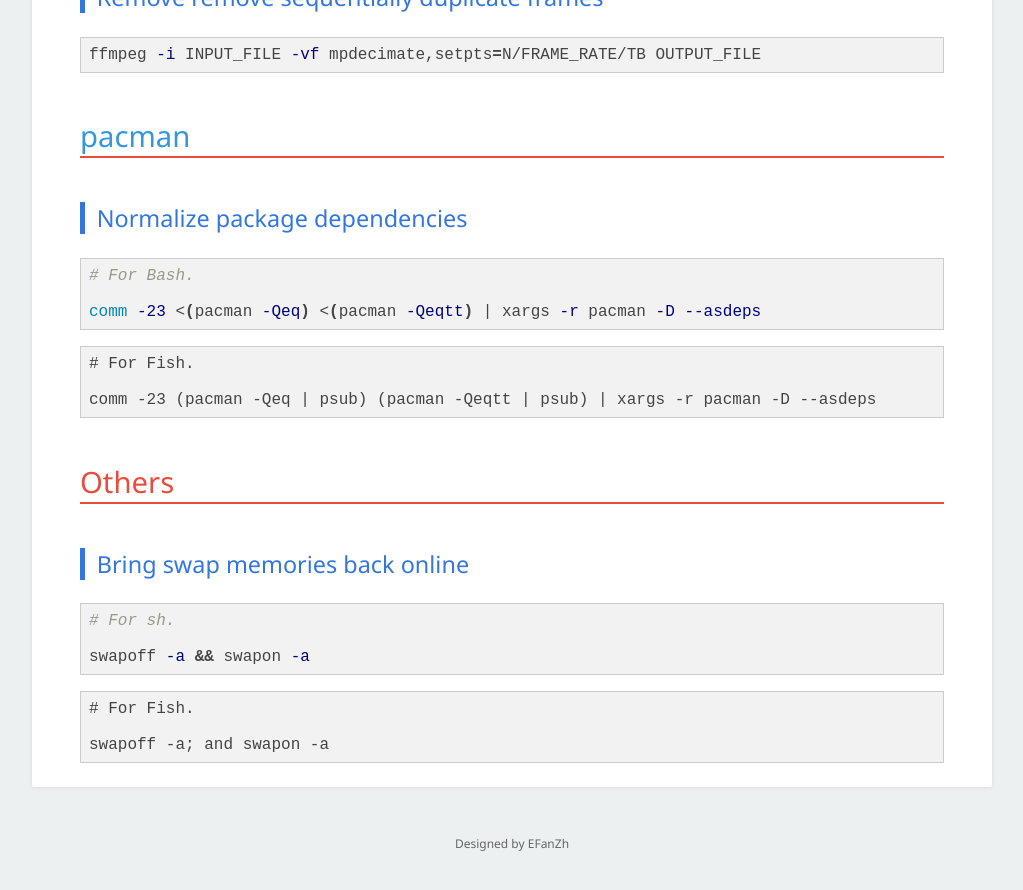
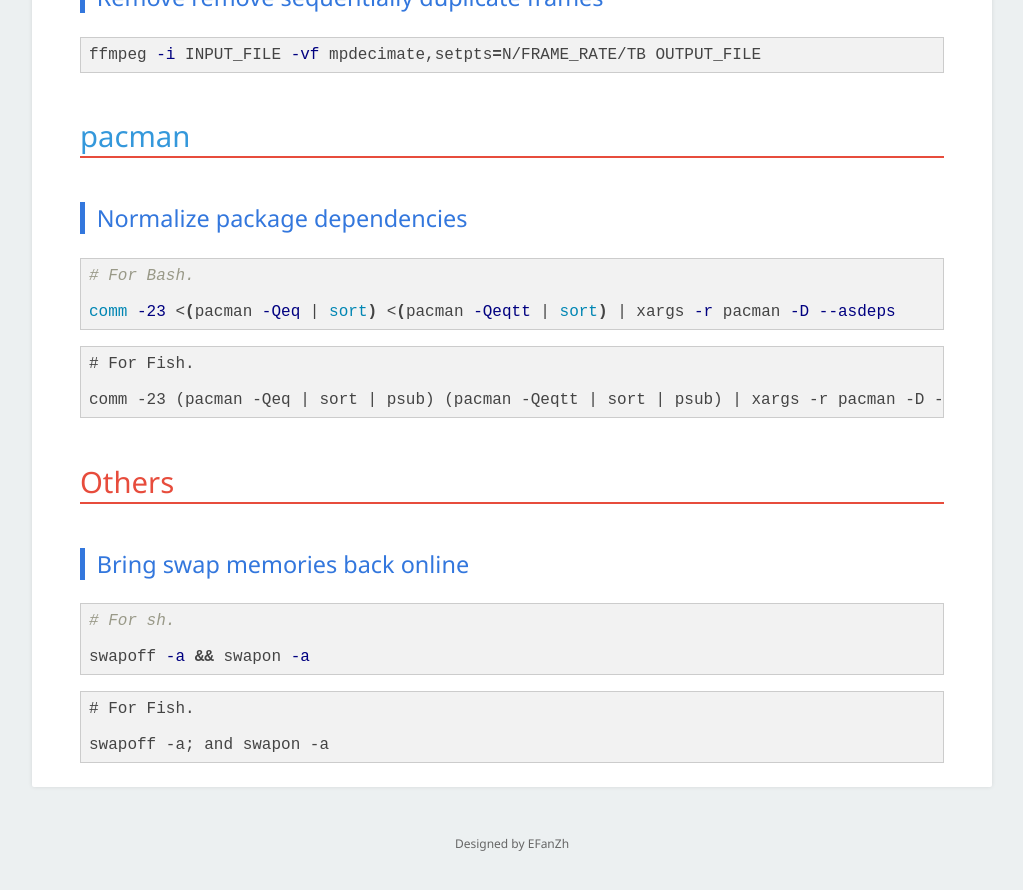
Before and after one commit to EFanZh/efanzh.github.io, a Jekyll site: the page built from _posts/2017-08-13-some-useful-commands.md, in a window 1280 px wide and 900 px high, scrolled down 689 px. Shown: the top 890 px of the window, without its empty margins (128-1151 px from the left). Built offline with Jekyll 4.4.1, drawn with Linux system fonts in a browser that asks for light colours.

Commit message:
Update 2017-08-13-some-useful-commands.md

````diff
--- a/_posts/2017-08-13-some-useful-commands.md
+++ b/_posts/2017-08-13-some-useful-commands.md
@@ -32,13 +32,13 @@
 ```bash
 # For Bash.
 
-comm -23 <(pacman -Qeq) <(pacman -Qeqtt) | xargs -r pacman -D --asdeps
+comm -23 <(pacman -Qeq | sort) <(pacman -Qeqtt | sort) | xargs -r pacman -D --asdeps
 ```
 
 ```
 # For Fish.
 
-comm -23 (pacman -Qeq | psub) (pacman -Qeqtt | psub) | xargs -r pacman -D --asdeps
+comm -23 (pacman -Qeq | sort | psub) (pacman -Qeqtt | sort | psub) | xargs -r pacman -D --asdeps
 ```
 
 ## Others
````
